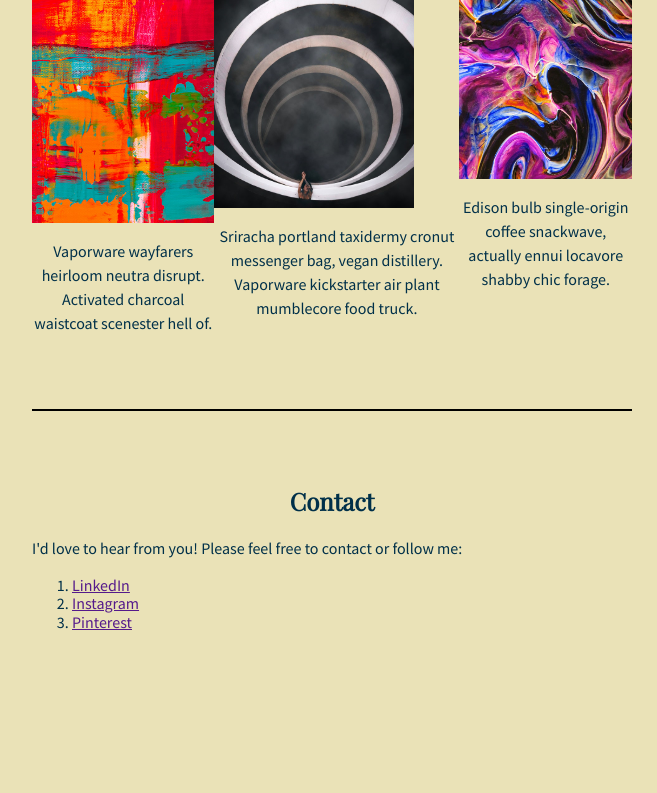
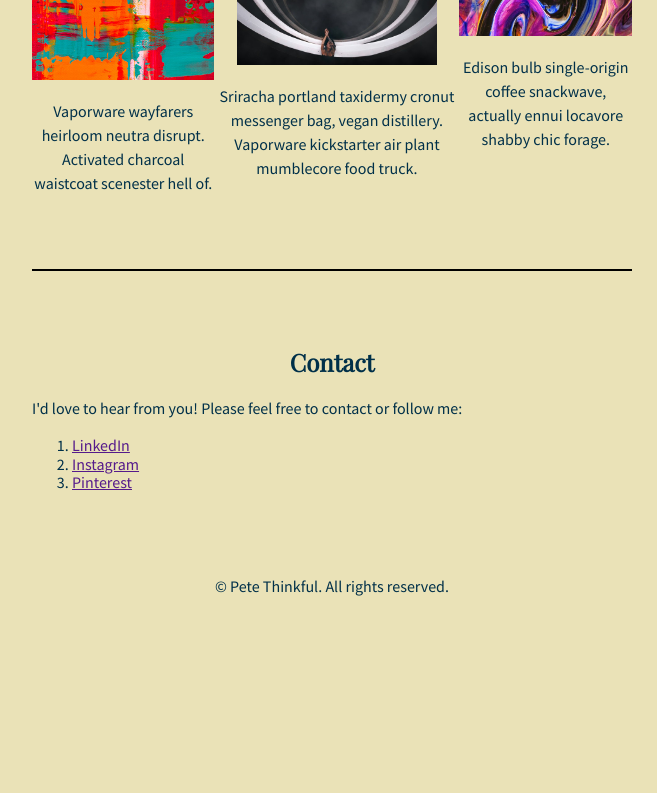
Before and after one commit to vctoran/Pete, a plain HTML site: page index.html in a window 1280 px wide. Shown: the part 1179-1972 px from the top of the page, without its empty margins (308-965 px from the left). After the commit the page ends 1833 px from the top, so only its background shows below. Drawn offline with nearby package versions, Linux system fonts and the light colour scheme.

Commit message:
Add files via upload
uploading the correct. html and css file

```diff
--- a/index.html
+++ b/index.html
@@ -27,8 +27,8 @@
         <!-- About section -->
         <article id="about">
           <h2>About</h2>
-          <section class="p">
-            <h3>Hi! I'm Pete Thinkful</h3>
+          <section class="myColumnFlex">
+
             <div>
               <img
                 class="image-circle"
@@ -36,6 +36,8 @@
                 alt="Pete Thinkful"
               />
             </div>
+            <div>
+              <h3>Hi! I'm Pete Thinkful</h3>
             <p>I'm an artist living in Denver, Colorado.</p>
             <p>As an artist, I'm interested in:</p>
             <ul>
@@ -47,6 +49,8 @@
               Please feel free to take a look at my website and feel free to
               <a href="#contact">contact me</a>.
             </p>
+          </div>
+
           </section>
 
           <section>
@@ -69,8 +73,8 @@
         <!-- Portfolio section -->
         <article id="portfolio">
           <h2>Portfolio</h2>
-          <div class= "img">
-          <section>
+          <div class="myColumnFlex"> <section>
+
             <h3>Abstract Red</h3>
             <div>
               <img src="images/abstract-red.png" alt="Abstract Red" />
@@ -101,8 +105,8 @@
               Edison bulb single-origin coffee snackwave, actually ennui
               locavore shabby chic forage.
             </p>
-          </section>
-          </div>
+          </section></div>
+
         </article>
 
         <hr />
--- a/style.css
+++ b/style.css
@@ -18,10 +18,7 @@ h3 {
 
 /* Header */
 header {
-  display: flex;
-  justify-content: center;
   text-align: center;
-  align-items: center;
 }
 
 /* Containers */
@@ -36,16 +33,12 @@ article {
 }
 
 article div {
-  display: flex;
-  flex-direction: row;
   text-align: center;
   width: 100%;
 }
 
 /* Paragraphs */
 p {
-  display: flex;
-  flex-direction: row;
   line-height: 1.5;
 }
 
@@ -63,10 +56,7 @@ nav a {
 }
 
 /* Images */
-img { display: flex;
-  flex-direction: row;
-  align-items: center;
-  justify-content: space-evenly;
+img {
   width: 100%;
   max-width: 200px;
   height: auto;
@@ -80,10 +70,13 @@ img { display: flex;
 /* Footer */
 footer {
   text-align: center;
-  justify-content: center;
 }
 
 /* Other page elements */
 hr {
   border: 1px solid black;
 }
+.myColumnFlex{
+  display:flex;
+
+}
```
